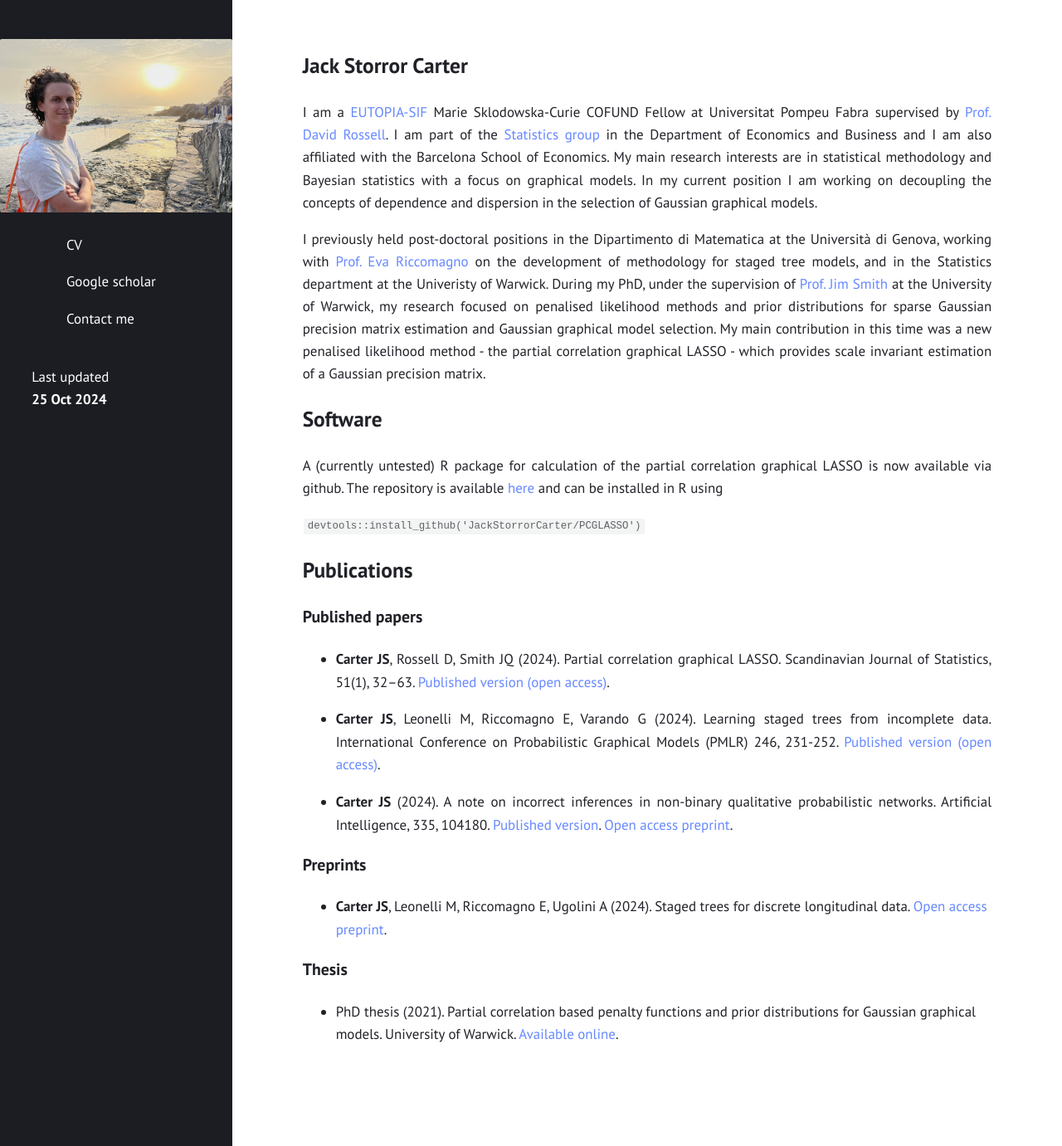
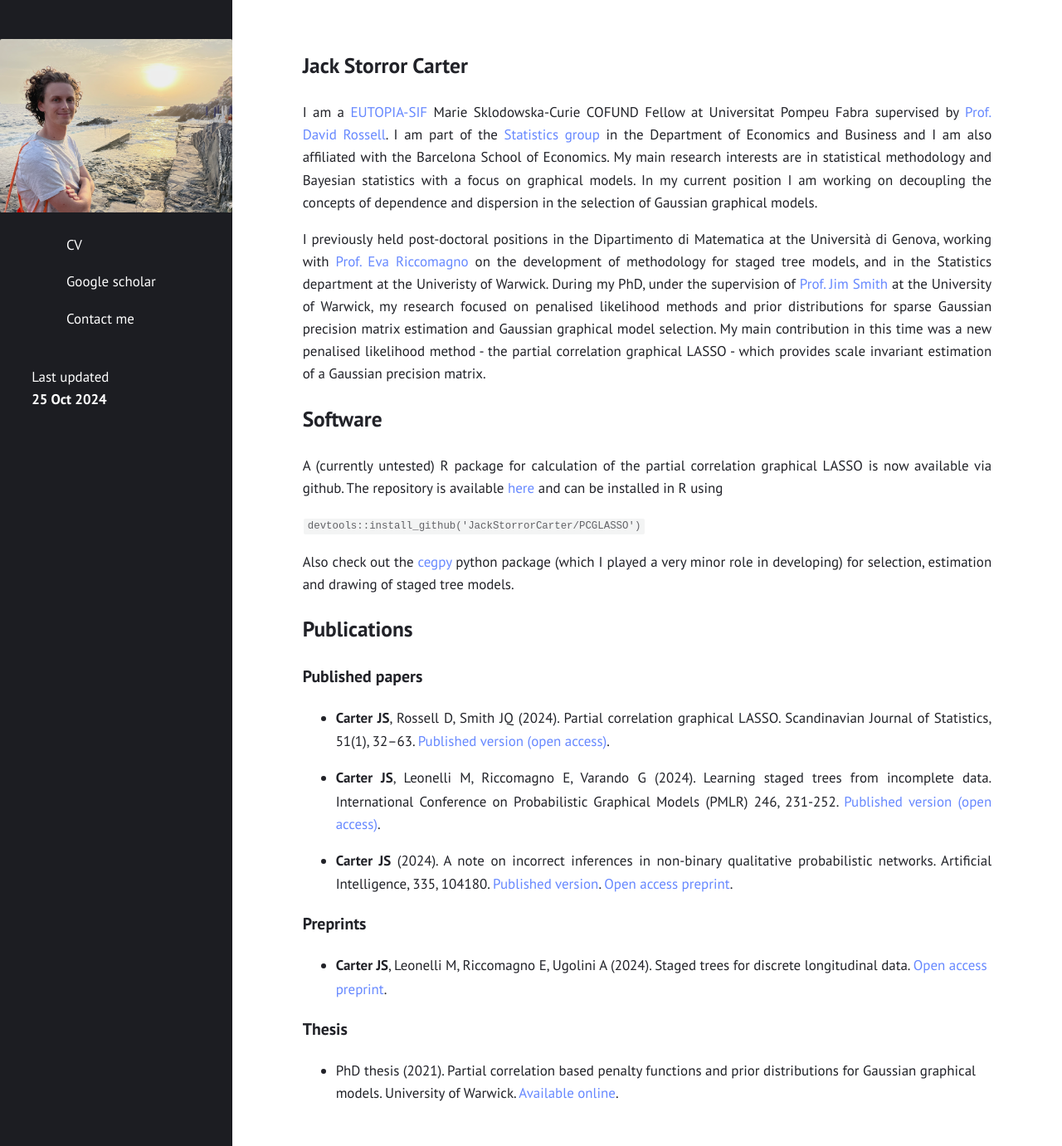
Before and after one commit to JackStorrorCarter/JackStorrorCarter.github.io, a Jekyll site: the page built from index.md, in a window 1280 px wide and 1381 px high. Shown: the whole window at 83% size. Built offline with Jekyll 4.4.1, drawn with Linux system fonts in a browser that asks for light colours.

Commit message:
Update index.md

````diff
--- a/index.md
+++ b/index.md
@@ -18,6 +18,8 @@ A (currently untested) R package for calculation of the partial correlation grap
 
 ``` devtools::install_github('JackStorrorCarter/PCGLASSO') ```
 
+Also check out the [cegpy](https://cegpy.readthedocs.io/en/latest/intro.html) python package (which I played a very minor role in developing) for selection, estimation and drawing of staged tree models.
+
 ## Publications
 
 ### Published papers
````
